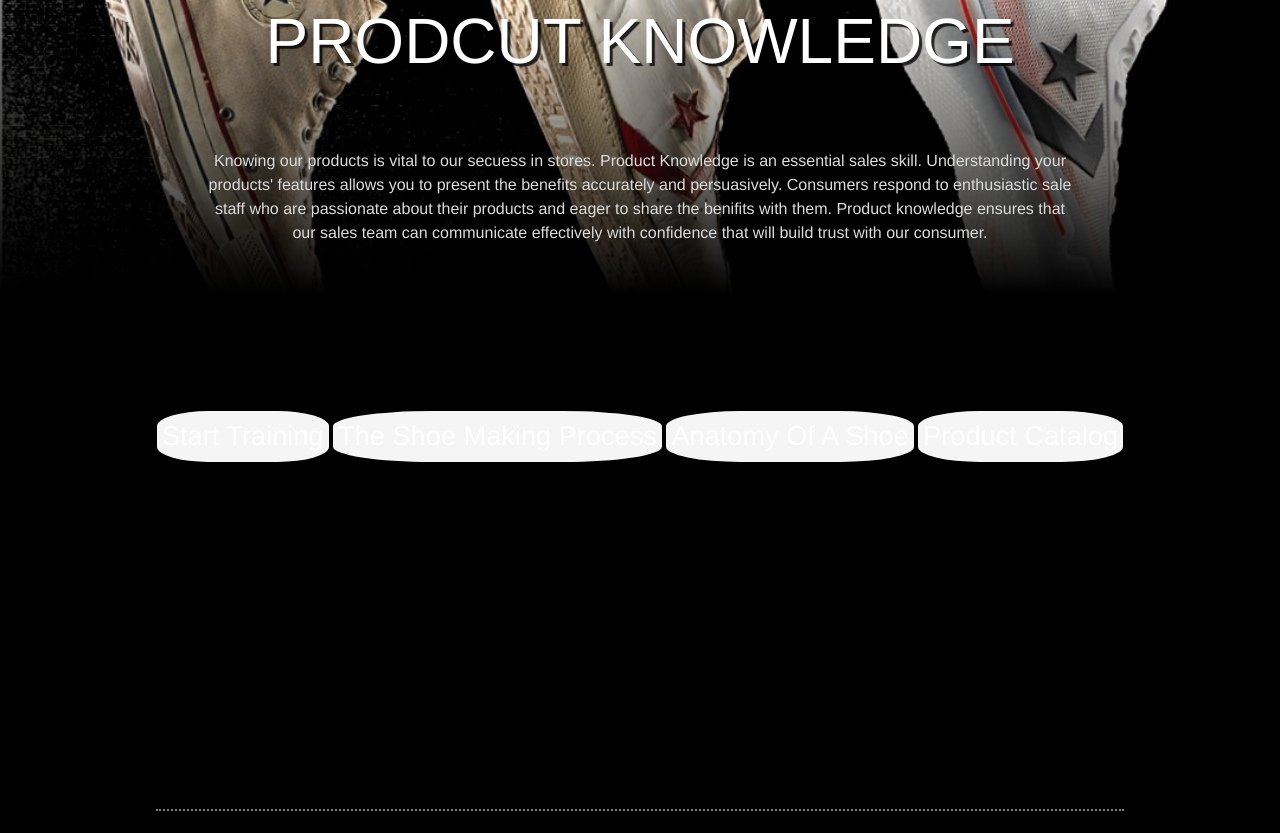
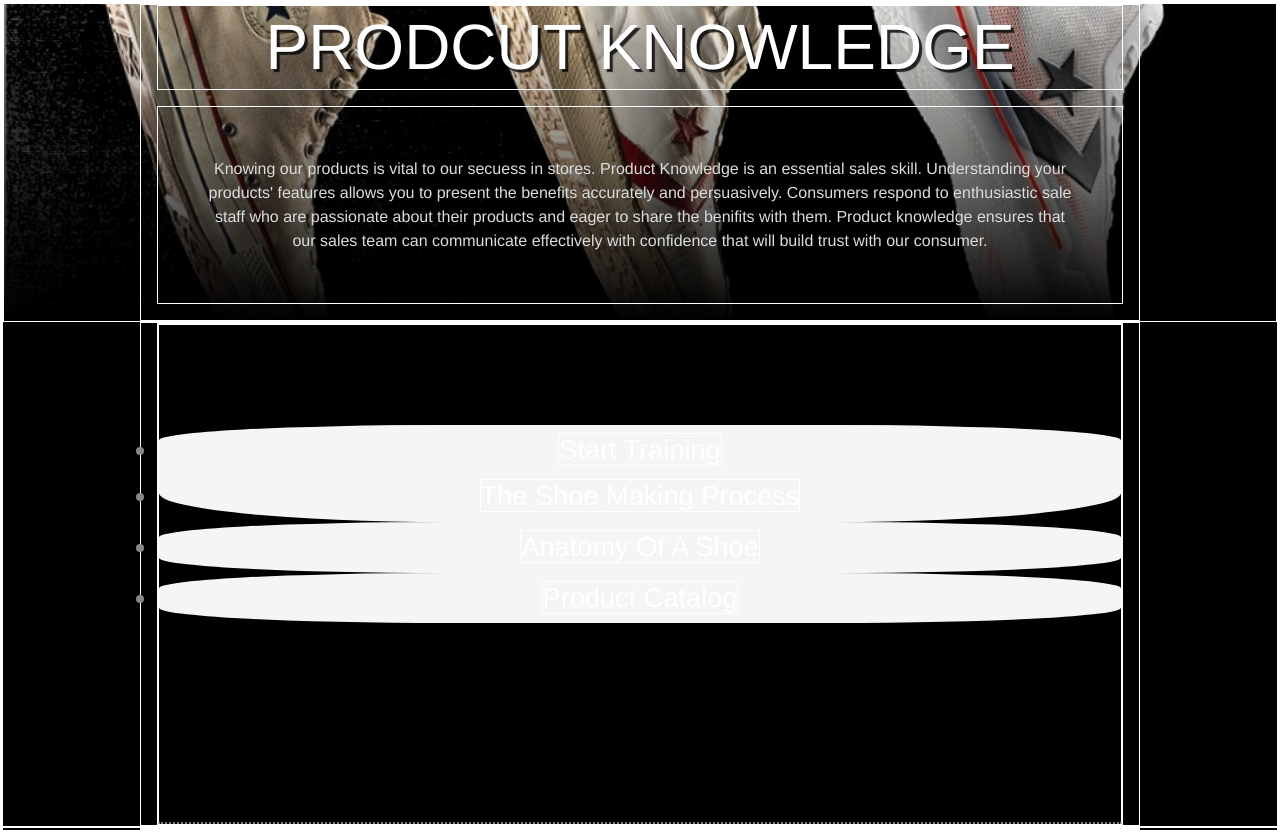
Before and after one commit to Joshua-Lucas/Product-Knowledge, a plain HTML site: page index.html in a window 1280 px wide. Before the commit the page ends 811 px from the top, so only its background shows below. Drawn offline with Linux system fonts and the light colour scheme.

Commit message:
adjust navigation to a mobile first approach and to float the navigation links

```diff
--- a/css/style.css
+++ b/css/style.css
@@ -3,6 +3,7 @@
 ==================================== */
 * {
     box-sizing: border-box;
+    border: solid 1px white;
   }
 
 body{
@@ -46,16 +47,17 @@ ul {
         linear-gradient(0deg,#000,transparent 100%),
          black url('../img/header/bbhistory.jpg') no-repeat center;
     background-size: cover;
+    text-align: center;
     }
-.main-header,
+
 
 /* Navigation Styles------------ */
 
 .main-nav {
     text-align: center;
+    text-transform: capitalize;
 }
 .main-nav li {
-    text-transform: capitalize;
     font-size: 1.7rem;
     background-color: whitesmoke;
     border: 5px solid whitesmoke;
@@ -95,24 +97,51 @@ a:link {
 }
 
 
+
 /* =================================
   Media Queries
 ==================================== */
 @media (min-width:769px){
     .wrap {
 		min-height: calc(100vh - 89px);
-	}
+    }
+
     .container {
         width: 80%;
         max-width: 1000px;
         margin: 0 auto;
     }
 
-
-    }
     .main-nav li {
-        display: inline-block;
         text-transform: capitalize;
         font-size: 1.7rem;
 
     }
+
+    .top-nav {
+        float: right;
+        width: 100%;
+    }
+
+    .second-nav,
+    .third-nav,
+    .bottom-nav {
+        float: right;
+        width: 30%;
+
+    }
+
+
+
+
+
+	/* ---- Float clearfix ---- */
+
+	.clearfix::after {
+		content: " ";
+		display: table;
+		clear: both;
+	}
+
+
+}
```
